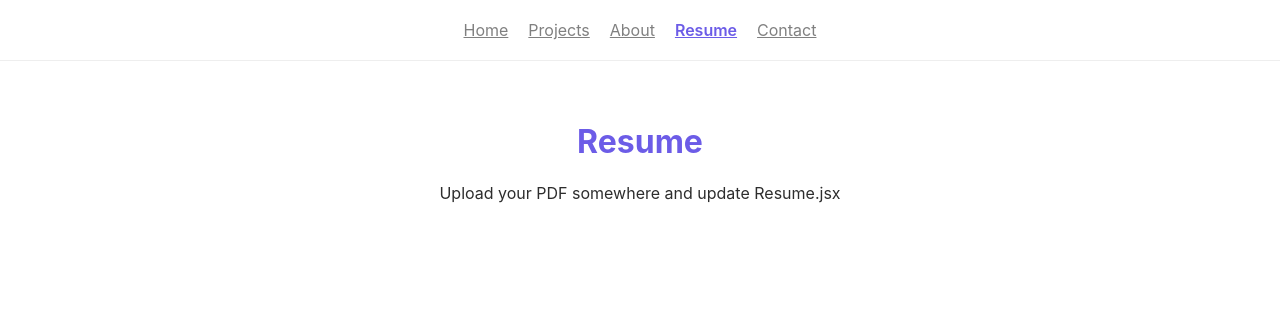
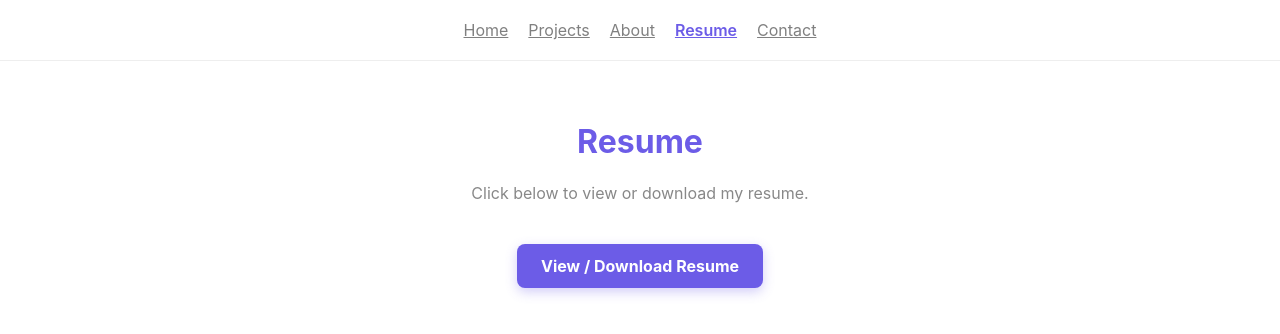
Before and after one commit to RBuddhineni/Personal-Website, a React (Vite) app in the folder frontend/: page /resume in a window 1280 px wide. Shown: the top 334 px of the page. Built offline with nearby package versions, Linux system fonts and the light colour scheme.

Commit message:
Added to resume screen

```diff
--- a/frontend/src/components/Resume.jsx
+++ b/frontend/src/components/Resume.jsx
@@ -1,8 +1,33 @@
 export default function Resume() {
   return (
-    <div style={{padding:"40px", textAlign:"center"}}>
-      <h1 style={{color:"var(--purple)"}}>Resume</h1>
-      <p>Upload your PDF somewhere and update Resume.jsx</p>
+    <div style={{ padding: "40px", textAlign: "center" }}>
+      <h1 style={{ color: "var(--purple)" }}>Resume</h1>
+
+      <p style={{ marginTop: "20px", color: "#888" }}>
+        Click below to view or download my resume.
+      </p>
+
+      <a
+        href="/RaghavResumeCurrent.pdf"
+        target="_blank"
+        rel="noopener noreferrer"
+        style={{
+          display: "inline-block",
+          marginTop: "25px",
+          padding: "12px 24px",
+          background: "var(--purple)",
+          color: "white",
+          borderRadius: "8px",
+          textDecoration: "none",
+          fontWeight: "bold",
+          boxShadow: "0 4px 12px rgba(108, 92, 231, 0.3)",
+          transition: "0.3s ease",
+        }}
+        onMouseEnter={(e) => (e.target.style.transform = "scale(1.05)")}
+        onMouseLeave={(e) => (e.target.style.transform = "scale(1)")}
+      >
+        View / Download Resume
+      </a>
     </div>
   );
 }
```
Also changed, not shown: 2 other files (tests, documents, lock files or other folders).
